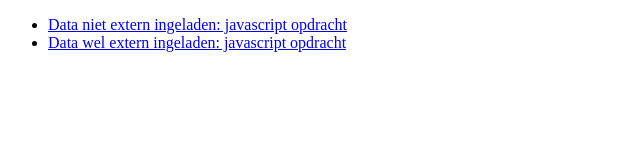
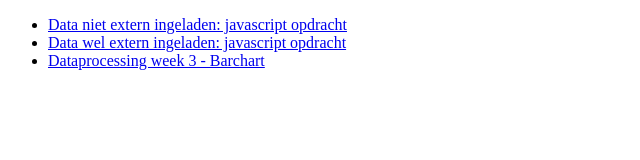
Before and after one commit to RianneSchoon/DataProcessing-Homework, a plain HTML site: page index.html in a window 1280 px wide. Shown: the whole page, without its empty margins (0-640 px from the left). Drawn offline with Linux system fonts and the light colour scheme.

Commit message:
Nieuwe index

```diff
--- a/index.html
+++ b/index.html
@@ -12,6 +12,9 @@
 		<li>
 		<a href="https://rianneschoon.github.io/DataProcessing-Homework/Homework/week2/knmi_xmlhttp.html">Data wel extern ingeladen: javascript opdracht</a>
 		</li>
+		<li>
+		<a href="https://rianneschoon.github.io/DataProcessing-Homework/Homework/week3/barchart.html">Dataprocessing week 3 - Barchart</a>
+		</li>
 	</ul>
 </body>
 </html>
```
Also changed, not shown: Homework/week3/barchart.html (+1 -1 lines).
